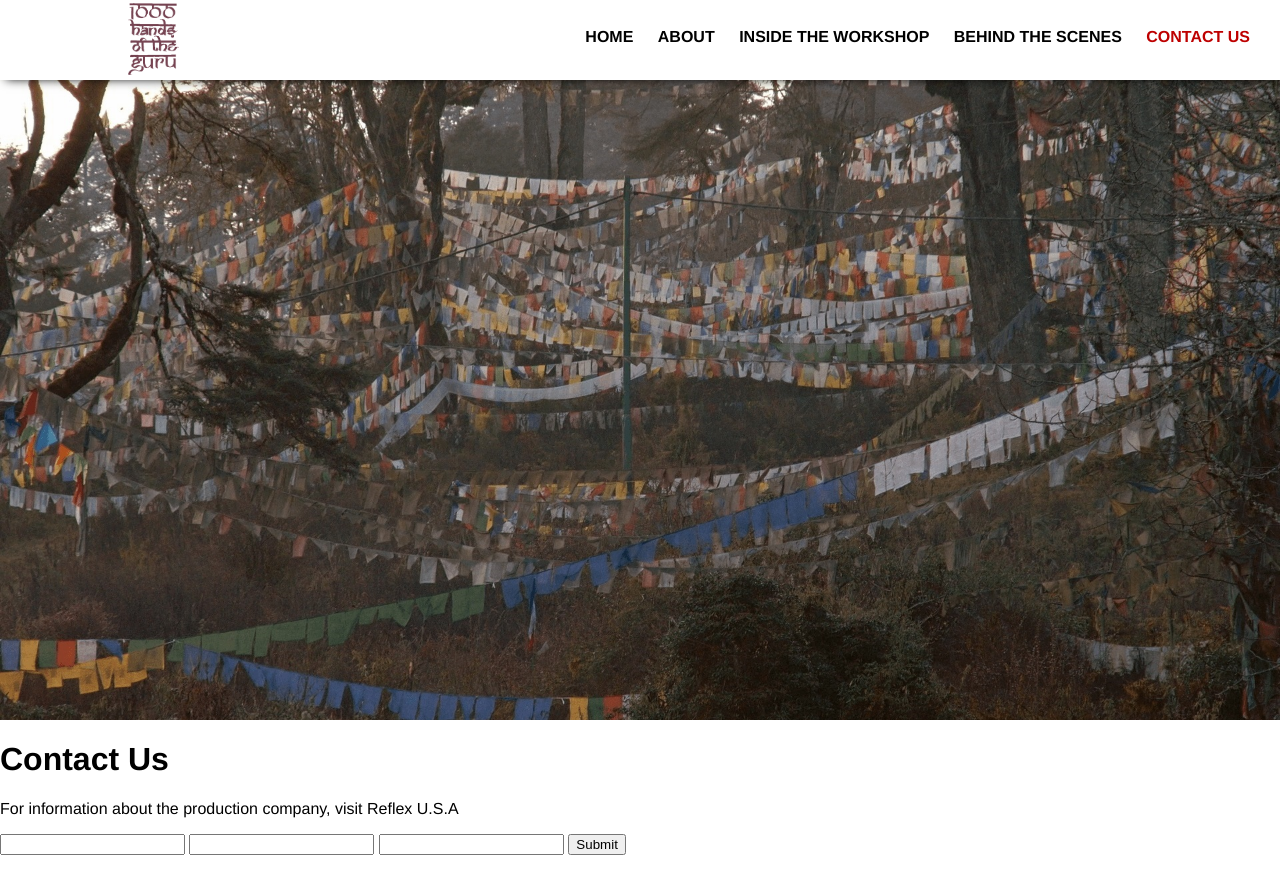
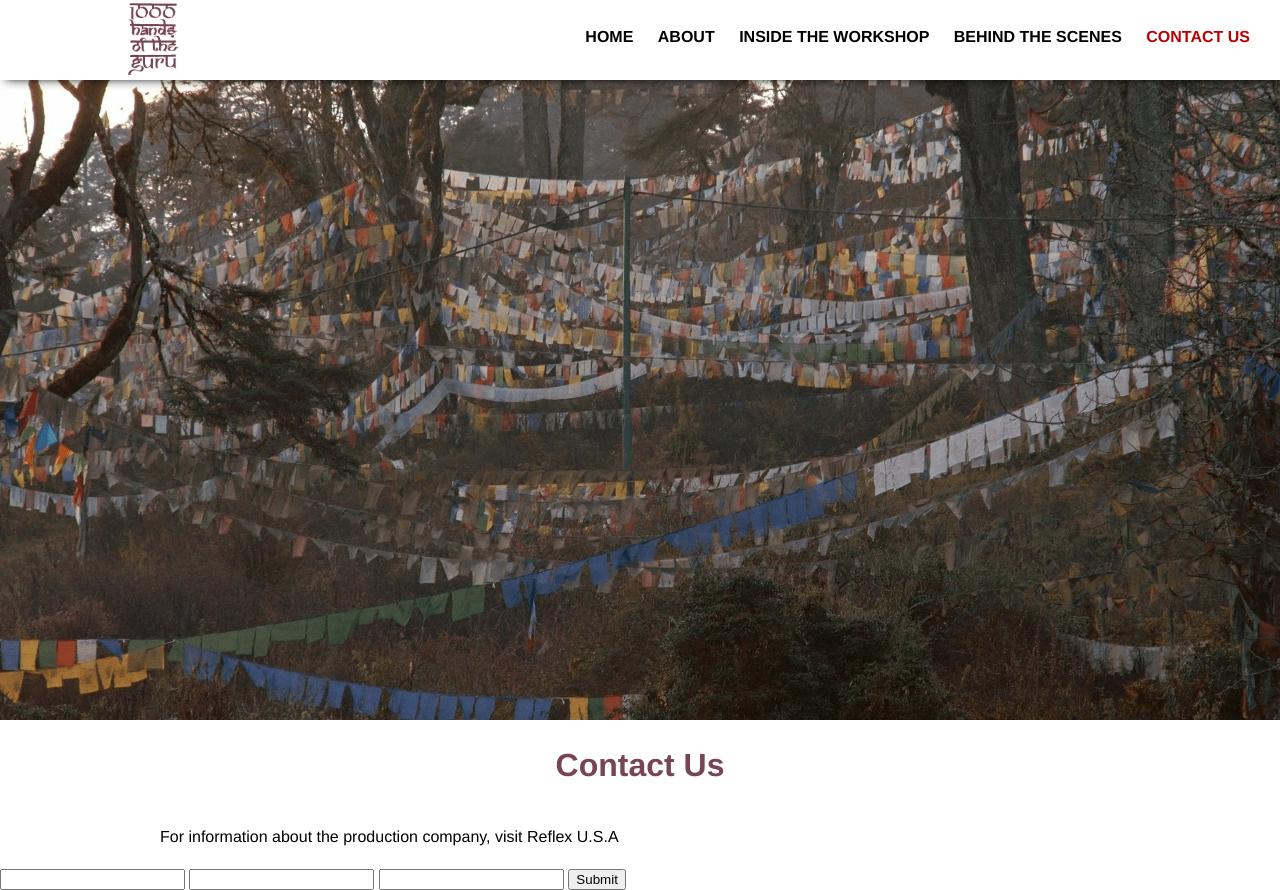
Before and after one commit to hibearpanda/1000hands, a plain HTML site: page contact.html in a window 1280 px wide. Drawn offline with Linux system fonts and the light colour scheme.

Commit message:
Migrate content to About Page. About Page styling

```diff
--- a/styles/styles.scss
+++ b/styles/styles.scss
@@ -1,7 +1,9 @@
 $font-stack: Helvetica, sans-serif;
-$primary-red: #BE0000;
+$menu-red: #BE0000;
+$primary-red: #774553;
 $trans-length: 0.5s;
 $slide-length: 0.3s;
+$content-width: 75%;
 
 body {
   font-family: $font-stack;
@@ -69,7 +71,7 @@ a {
     }
 
     a:hover {
-      color: $primary-red;
+      color: $menu-red;
     }
 
     li {
@@ -82,7 +84,7 @@ a {
   }
 
     .menu-items-selected {
-      color: $primary-red;
+      color: $menu-red;
     }
 
 // Content Wrapper
@@ -93,7 +95,6 @@ a {
   top: 10%;
   left: 0;
   height: 100%;
-}
 
   // Hero Images
 
@@ -114,6 +115,23 @@ a {
     @extend .contact-hero-image;
     background-image: url('../assets/ashi-kesang.jpg');
   }
+
+  h1, h2, h3, h4, h5, h6, p {
+    color: $primary-red;
+    text-align: center;
+    margin-left: auto;
+    margin-right: auto;
+    width: $content-width;
+    line-height: 1.5;
+  }
+
+  p {
+    color: initial;
+    text-align: justify;
+    margin-top: 2em;
+    line-height: 2;
+  }
+}
 
 // Tablet Size
 
```
Also changed, not shown: about.html (+21 -2 lines), build/styles.css, 2 other files.
